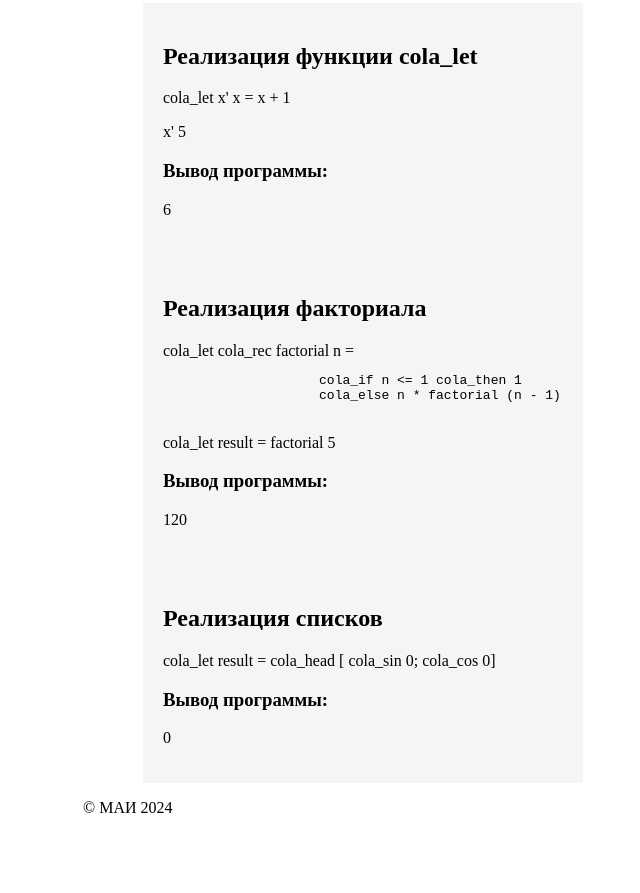
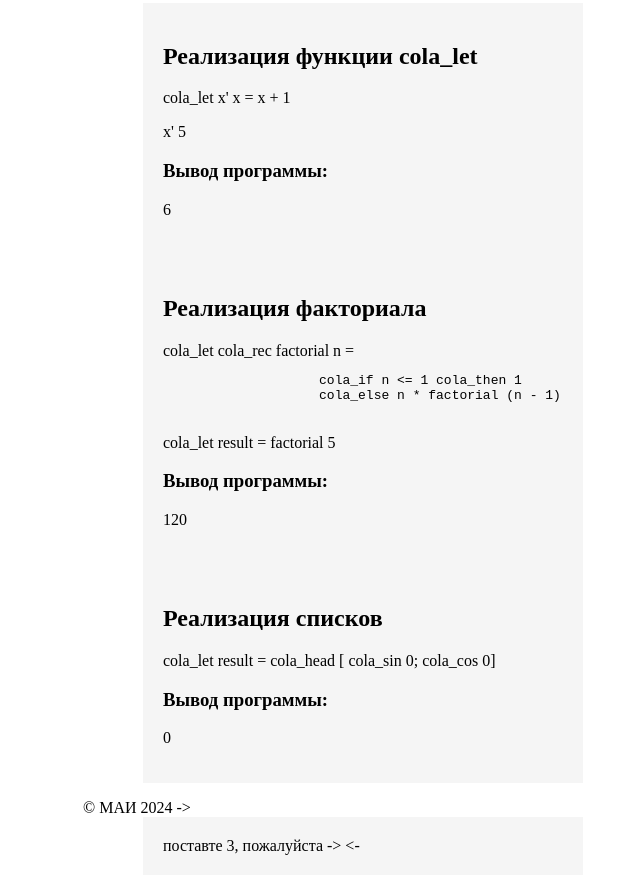
Before and after one commit to Larcha14/Documentation, a plain HTML site: page index.html in a window 1280 px wide. Shown: the part 883-1776 px from the top of the page, without its empty margins (629-1269 px from the left). Before the commit the page ends 1740 px from the top, so only its background shows below. Drawn offline with Linux system fonts and the light colour scheme.

Commit message:
Update index.html

```diff
--- a/index.html
+++ b/index.html
@@ -73,7 +73,10 @@
         </section>
     </main>
     <footer>
-        <p>&copy; МАИ 2024 </p>
+        &copy; МАИ 2024 ->
+        <div class="text">
+            поставте 3, пожалуйста -> <-
+        </div>
     </footer>
 </body>
 </html>
```
